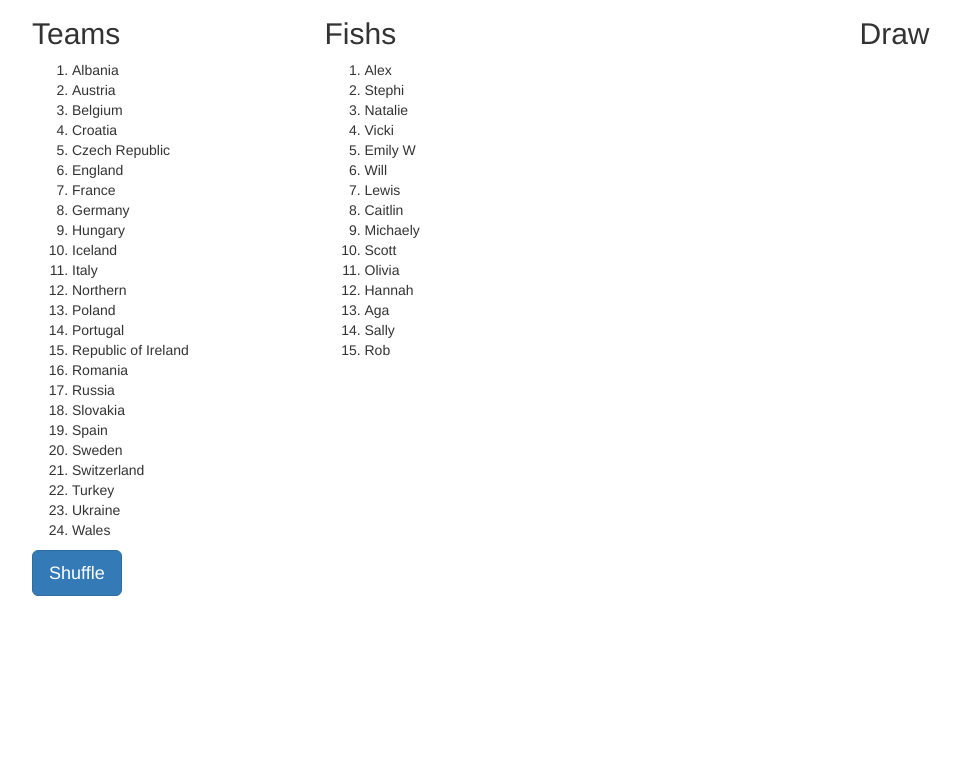
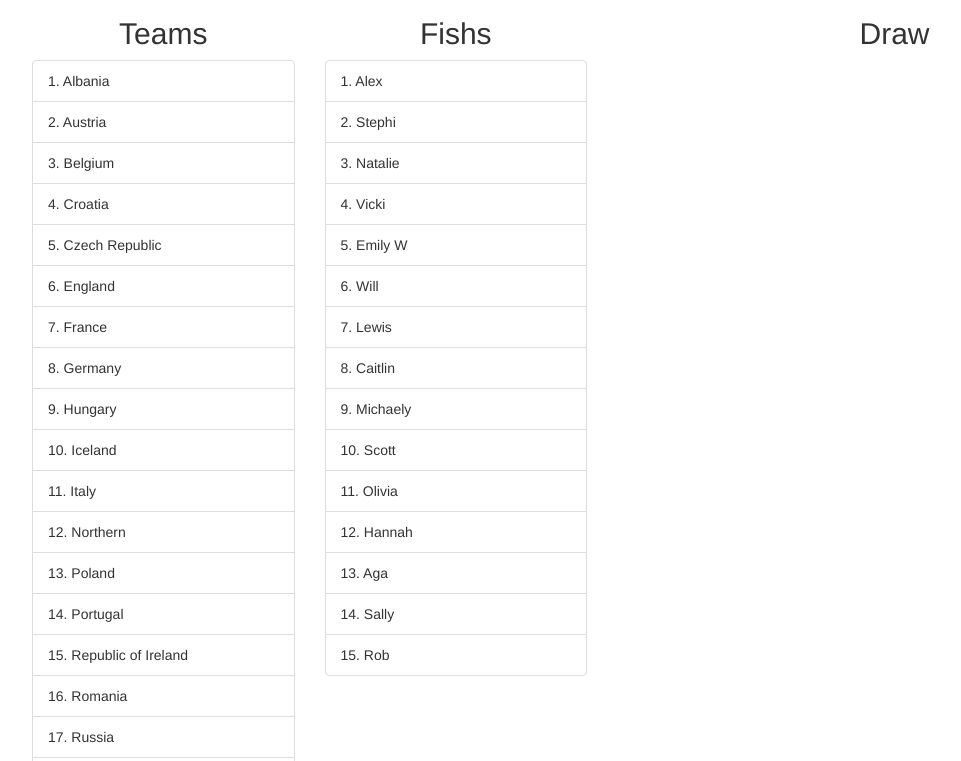
Before and after one commit to alex-windett/bigfish-sweepstake, a plain HTML site: page index.html in a window 1280 px wide. Shown: the part 298-1059 px from the top of the page, without its empty margins (38-999 px from the left). Before the commit the page ends 894 px from the top, so only its background shows below. Drawn offline with nearby package versions, Linux system fonts and the light colour scheme.

Commit message:
adding in styling and numbering

```diff
--- a/app.js
+++ b/app.js
@@ -59,7 +59,7 @@ $(document).ready( _ => {
         let items = []
 
         for (var i = 0; i < arr.length; i++) {
-            items += `<li>${arr[i]}</li>`
+            items += `<li class="list-group-item">${i + 1}. ${arr[i]}</li>`
         }
 
         target.append(items)
@@ -118,7 +118,7 @@ $(document).ready( _ => {
             $('#shuffleMessage').hide()
 
             for (var i = 0; i < fishs.length; i++) {
-                toBeDrawnFishs.push(`<li>${fishs[i]}</li>`)
+                toBeDrawnFishs.push(`<li class="list-group-item">${i + 1}. ${fishs[i]}</li>`)
             }
 
             target.append(toBeDrawnFishs)
--- a/index.html
+++ b/index.html
@@ -25,15 +25,15 @@
             <div class="row">
 
                 <section class="teams col-md-3">
-                    <h2>Teams</h2>
-                    <ol class="teams__list" id="teams">
+                    <h2 class="text-center">Teams</h2>
+                    <ol class="teams__list list-group" id="teams">
 
                     </ol>
                 </section>
 
                 <section class="fishs col-md-3">
-                    <h2>Fishs</h2>
-                    <ol class="fishs__list" id="fishs">
+                    <h2 class="text-center">Fishs</h2>
+                    <ol class="fishs__list list-group" id="fishs">
 
                     </ol>
                 </section>
@@ -45,12 +45,12 @@
 
                     <div class="row">
                         <div class="col-md-6">
-                            <ol class="fishs__list" id="drawnTeams">
+                            <ol class="fishs__list list-group" id="drawnTeams">
 
                             </ol>
                         </div>
                         <div class="col-md-6">
-                            <ol class="fishs__list" id="drawnFishs">
+                            <ol class="fishs__list list-group" id="drawnFishs">
 
                             </ol>
                         </div>
```
